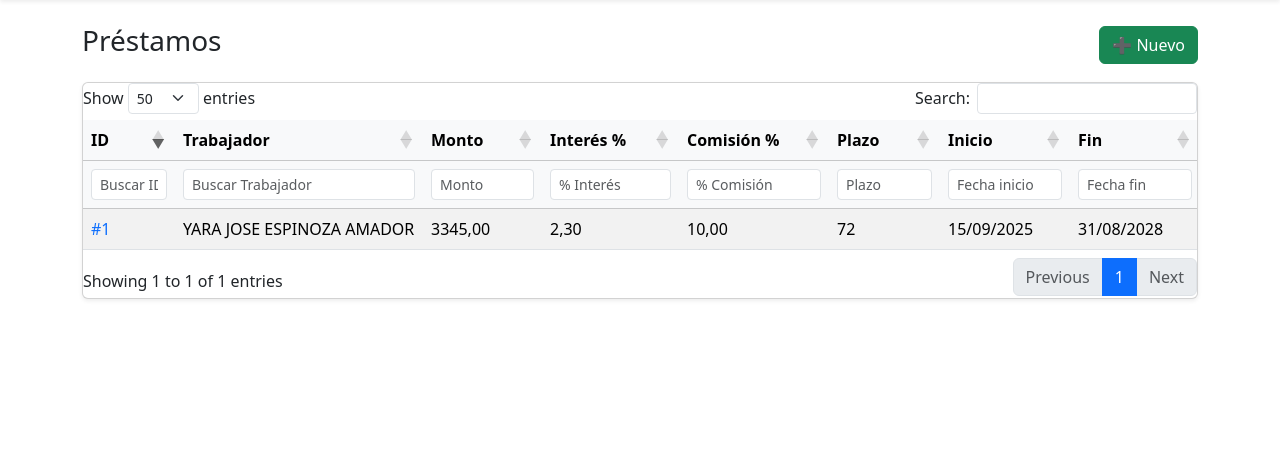
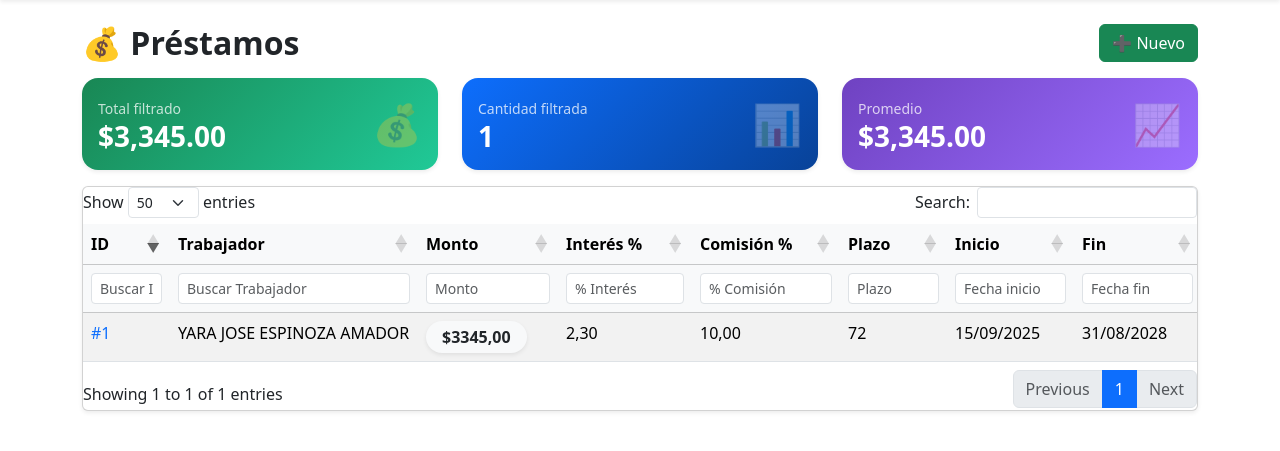
Before and after one commit to Villalobos87/prestamos_app, a Django app: page /prestamos/ in a window 1280 px wide. Shown: the part 56-507 px from the top of the page. Run offline with Django 5.2, Linux system fonts and the light colour scheme; the visitor is signed in with stand-in values (Sample User, id 1); data comes from the database, SQL or seed files in the repository; some libraries are stand-ins or nearby versions.

Commit message:
feat: mejoras KPI y dashboard

```diff
--- a/prestamos/templates/prestamos/prestamo_list.html
+++ b/prestamos/templates/prestamos/prestamo_list.html
@@ -1,10 +1,56 @@
 {% extends 'base.html' %}
 {% block content %}
 <div class="d-flex justify-content-between align-items-center mb-3">
-  <h3>Préstamos</h3>
+  <h2 class="fw-bold mb-0">💰 Préstamos</h2>
   <a href="{% url 'prestamos:prestamo_create' %}" class="btn btn-success">
     ➕ Nuevo
   </a>
+</div>
+
+<div class="row mb-3">
+
+  <!-- TOTAL -->
+  <div class="col-md-4">
+    <div class="card border-0 shadow-sm rounded-4"
+         style="background: linear-gradient(135deg, #198754, #20c997); color:white;">
+      <div class="card-body d-flex justify-content-between align-items-center">
+        <div>
+          <small class="opacity-75">Total filtrado</small>
+          <h3 class="fw-bold mb-0" id="totalMonto">$0.00</h3>
+        </div>
+        <div style="font-size:40px; opacity:0.3;">💰</div>
+      </div>
+    </div>
+  </div>
+
+  <!-- CANTIDAD -->
+  <div class="col-md-4">
+    <div class="card border-0 shadow-sm rounded-4"
+         style="background: linear-gradient(135deg, #0d6efd, #084298); color:white;">
+      <div class="card-body d-flex justify-content-between align-items-center">
+        <div>
+          <small class="opacity-75">Cantidad filtrada</small>
+          <h3 class="fw-bold mb-0" id="totalCantidad">0</h3>
+        </div>
+        <div style="font-size:40px; opacity:0.3;">📊</div>
+      </div>
+    </div>
+  </div>
+
+  <!-- PROMEDIO -->
+  <div class="col-md-4">
+    <div class="card border-0 shadow-sm rounded-4"
+         style="background: linear-gradient(135deg, #6f42c1, #9b6dff); color:white;">
+      <div class="card-body d-flex justify-content-between align-items-center">
+        <div>
+          <small class="opacity-75">Promedio</small>
+          <h3 class="fw-bold mb-0" id="totalPromedio">$0.00</h3>
+        </div>
+        <div style="font-size:40px; opacity:0.3;">📈</div>
+      </div>
+    </div>
+  </div>
+
 </div>
 
 <div class="card shadow-sm">
@@ -43,7 +89,11 @@
                 </a>
               </td>
               <td class="text-nowrap">{{ p.trabajador.nombre }}</td>
-              <td class="text-nowrap">{{ p.monto }}</td>
+              <td class="text-nowrap" data-order="{{ p.monto }}">
+  <span class="badge rounded-pill bg-light text-dark shadow-sm px-3 py-2 fs-6">
+    ${{ p.monto|floatformat:2 }}
+  </span>
+</td>
               <td class="text-nowrap">{{ p.interes }}</td>
               <td class="text-nowrap">{{ p.comision }}</td>
               <td class="text-nowrap">{{ p.plazo }}</td>
@@ -75,6 +125,7 @@
 <script src="https://cdn.datatables.net/1.13.6/js/dataTables.bootstrap5.min.js"></script>
 
 <script>
+
 $(document).ready(function () {
   // Inicializar DataTable
   var table = $('#prestamosTable').DataTable({
@@ -95,6 +146,47 @@ $(document).ready(function () {
       }
     });
   });
+  // 🔥 KPI DINÁMICOS
+  function actualizarKPIs() {
+    let total = 0;
+    let cantidad = 0;
+
+    table.rows({ search: 'applied' }).every(function () {
+      let data = this.data();
+
+      // columna MONTO = índice 2
+      let montoTexto = data[2];
+
+// Crear un elemento temporal para leer el texto limpio
+let temp = document.createElement("div");
+temp.innerHTML = montoTexto;
+
+let textoLimpio = temp.textContent || temp.innerText || "";
+
+let monto = parseFloat(
+  $(this.node()).find('td').eq(2).data('order')
+) || 0;
+
+      total += monto;
+      cantidad++;
+    });
+
+    let promedio = cantidad > 0 ? (total / cantidad) : 0;
+
+    // actualizar
+    $('#totalMonto').text('$' + total.toLocaleString('en-US', {minimumFractionDigits: 2}));
+    $('#totalCantidad').text(cantidad);
+    $('#totalPromedio').text('$' + promedio.toLocaleString('en-US', {minimumFractionDigits: 2,maximumFractionDigits: 2}));
+  }
+
+  // ejecutar
+  actualizarKPIs();
+
+  table.on('draw', function () {
+    actualizarKPIs();
+  });
+
 });
 </script>
+
 {% endblock %}
--- a/prestamos/views.py
+++ b/prestamos/views.py
@@ -37,8 +37,24 @@ class TrabajadorListView(LoginRequiredMixin, ListView):
     model = Trabajador
     template_name = "prestamos/trabajador_list.html"
     context_object_name = "items"
-    filterset_class = TrabajadorFilter
     login_url = settings.LOGIN_URL
+
+    def get_queryset(self):
+        return Trabajador.objects.all()
+
+    def get_context_data(self, **kwargs):
+        context = super().get_context_data(**kwargs)
+
+        trabajadores = self.get_queryset()
+
+        context.update({
+            'total_trabajadores': trabajadores.count(),
+            'total_leon': trabajadores.filter(campus__icontains="león").count(),
+            'total_managua': trabajadores.filter(campus__icontains="managua").count(),
+            'total_matagalpa': trabajadores.filter(campus__icontains="matagalpa").count(),
+        })
+
+        return context
 
 
 class TrabajadorCreateView(LoginRequiredMixin, CreateView):
```
Also changed, not shown: prestamos/templates/prestamos/cancelar_cuotas_masivo.html (+37 -2 lines), prestamos/templates/prestamos/trabajador_list.html (+61 -1 lines).
